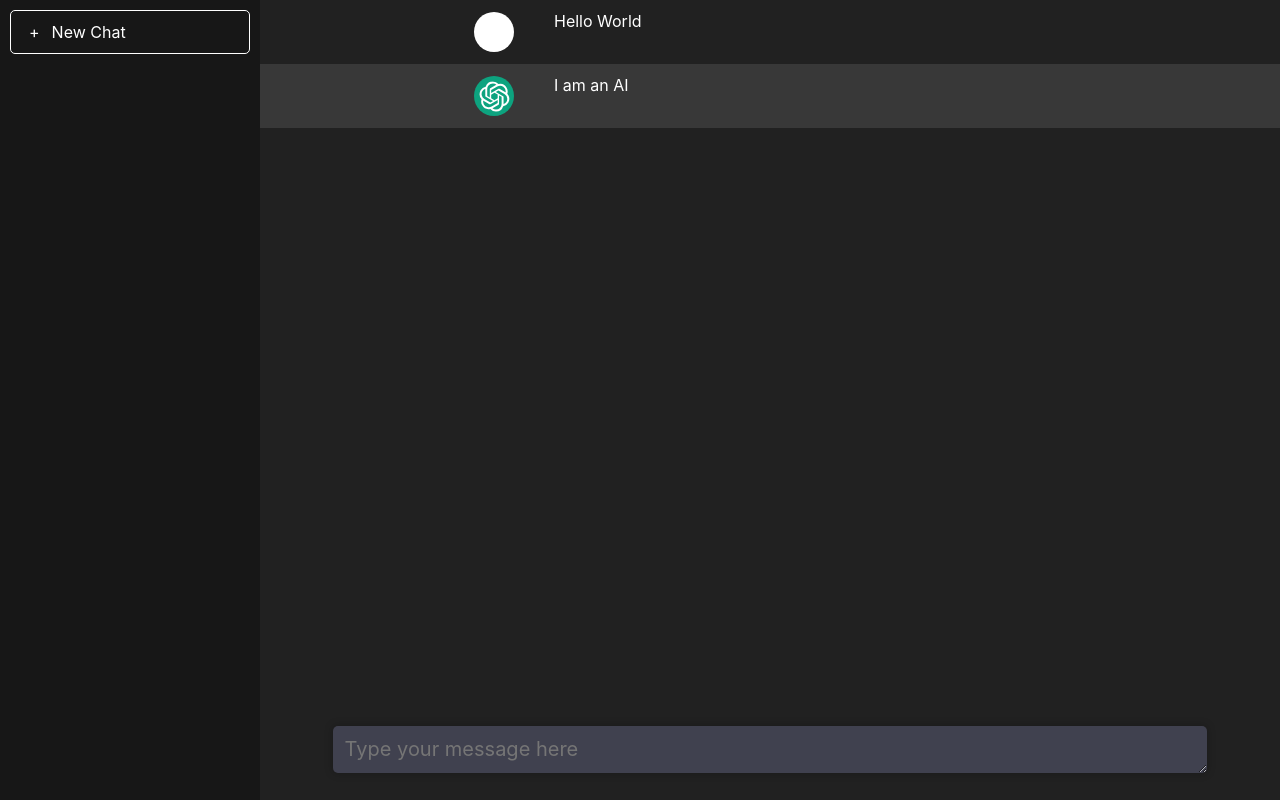
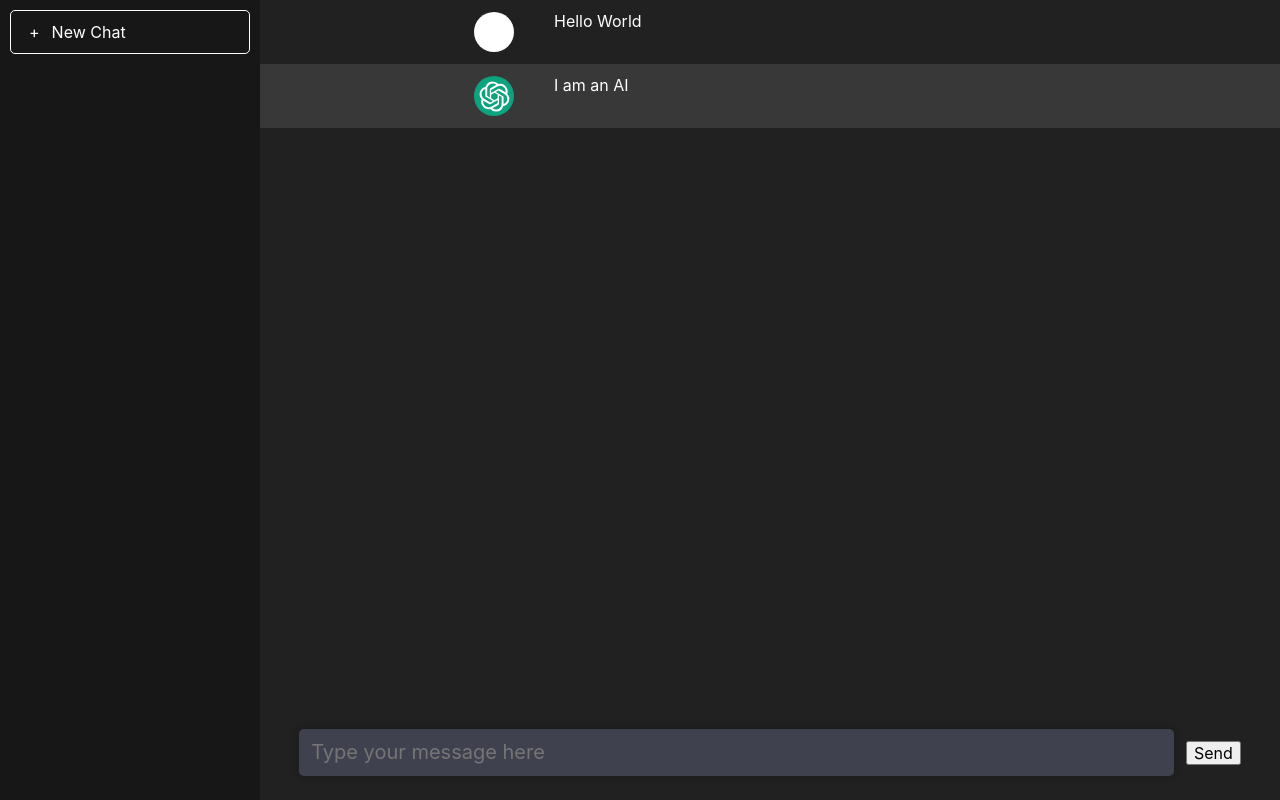
Before and after one commit to wasda-exe/ai-partner-project, a React (Create React App) app: page / in a window 1280 px wide. Built offline with nearby package versions, Linux system fonts and the light colour scheme.

Commit message:
v1.2 Submit works

```diff
--- a/src/App.css
+++ b/src/App.css
@@ -78,6 +78,7 @@
 .chat-input-textarea {
   width: 90%;
   padding: 12px;
+  margin-right: 12px;
   border-radius: 5px;
   border: none;
   background-color: #40414f;
--- a/src/App.js
+++ b/src/App.js
@@ -1,8 +1,20 @@
 // import logo from './logo.svg';
+import React, { useState, useEffect } from 'react';
 import './normal.css';
 import './App.css';
 
 function App() {
+  const [messageInput, setMessageInput] = useState('');
+  const [chatMessages, setChatMessages] = useState([]);
+
+  const handleSubmit = async (event) => {
+    event.preventDefault();
+    // Logic for submitting the message goes here
+    console.log('Message submitted:', messageInput);
+    // Clear the input field after submission
+    setMessageInput('');
+  };
+
   return (
     <div className="App">
       <aside className="sidemenu">
@@ -48,9 +60,14 @@ function App() {
           </div>
         </div>
         <div className="chat-input-holder">
-          <textarea rows="1" className="chat-input-textarea" placeholder="Type your message here">
-
-          </textarea>
+          <form onSubmit={handleSubmit}>
+            <input
+              value={messageInput}
+              onChange={(e) => setMessageInput(e.target.value)}
+              rows="1" className="chat-input-textarea" placeholder="Type your message here">
+            </input>
+            <button type="submit">Send</button>
+          </form>
         </div>
       </section>
     </div>
```
